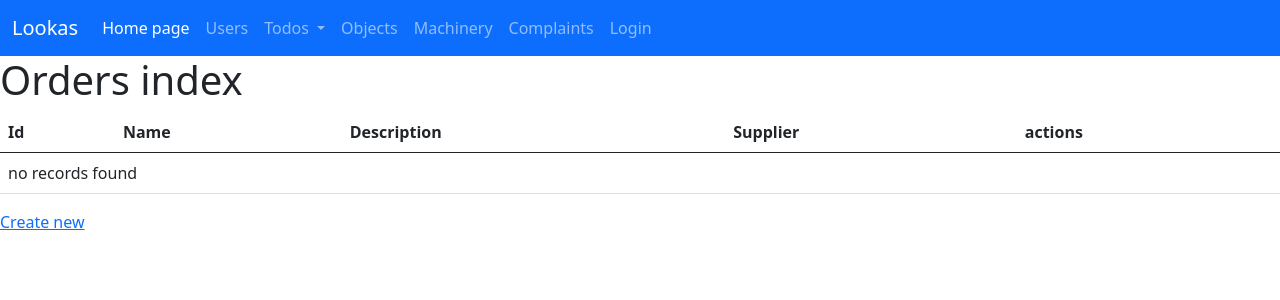
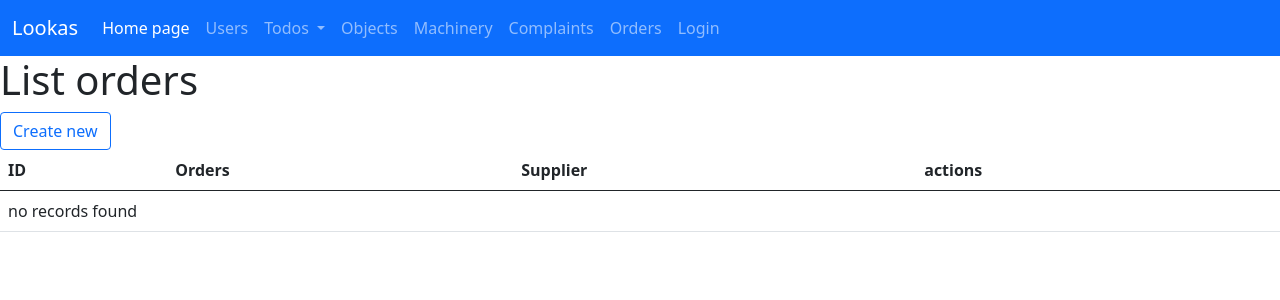
Before and after one commit to LookasNorman/hatcheryTodoSymfony, a Symfony app: template templates/orders/index.html.twig in a window 1280 px wide. Shown: the top 300 px of the page. Run offline with Twig, Linux system fonts and the light colour scheme; the template is opened without the code that fills it, so the values that code supplies are empty; some libraries are stand-ins or nearby versions.

Commit message:
Added translation

```diff
--- a/templates/navbar.html.twig
+++ b/templates/navbar.html.twig
@@ -41,6 +41,11 @@
                         {% trans %}menu.complaints{% endtrans %}
                     </a>
                 </li>
+                <li class="nav-item">
+                    <a class="nav-link" href="{{ path('orders_index') }}">
+                        {% trans %}menu.orders{% endtrans %}
+                    </a>
+                </li>
 
                 {% if app.user %}
                     <li><a class="nav-link" href="{{ path('app_logout') }}">
--- a/templates/object_address/edit.html.twig
+++ b/templates/object_address/edit.html.twig
@@ -7,7 +7,9 @@
 
     {{ include('object_address/_form.html.twig', {'button_label': 'Update'}) }}
 
-    <a class="btn btn-outline-primary" href="{{ path('object_address_index') }}">{% trans %}form.back{% endtrans %}</a>
+    <a class="btn btn-outline-primary" href="{{ path('object_address_index') }}">
+        {% trans %}form.back{% endtrans %}
+    </a>
 
     {{ include('object_address/_delete_form.html.twig') }}
 {% endblock %}
--- a/templates/orders/_delete_form.html.twig
+++ b/templates/orders/_delete_form.html.twig
@@ -1,5 +1,5 @@
 <form method="post" action="{{ path('orders_delete', {'id': order.id}) }}" onsubmit="return confirm('Are you sure you want to delete this item?');">
     <input type="hidden" name="_method" value="DELETE">
     <input type="hidden" name="_token" value="{{ csrf_token('delete' ~ order.id) }}">
-    <button class="btn">Delete</button>
+    <button class="btn btn-danger">{% trans %}form.delete{% endtrans %}</button>
 </form>
--- a/templates/orders/_form.html.twig
+++ b/templates/orders/_form.html.twig
@@ -1,4 +1,4 @@
 {{ form_start(form) }}
     {{ form_widget(form) }}
-    <button class="btn">{{ button_label|default('Save') }}</button>
+    <button class="btn btn-primary">{{ button_label|default('Save') }}</button>
 {{ form_end(form) }}
--- a/templates/orders/index.html.twig
+++ b/templates/orders/index.html.twig
@@ -1,18 +1,21 @@
 {% extends 'base.html.twig' %}
 
-{% block title %}Orders index{% endblock %}
+{% block title %}
+    {% trans %}list.list{% endtrans %} {% trans %}list.orders.title{% endtrans %}
+{% endblock %}
 
 {% block body %}
-    <h1>Orders index</h1>
-
+    <h1>{% trans %}list.list{% endtrans %} {% trans %}list.orders.title{% endtrans %}</h1>
+    <a class="btn btn-outline-primary" href="{{ path('orders_new') }}">
+        {% trans %}list.createNew{% endtrans %}
+    </a>
     <table class="table">
         <thead>
             <tr>
-                <th>Id</th>
-                <th>Name</th>
-                <th>Description</th>
-                <th>Supplier</th>
-                <th>actions</th>
+                <th>{% trans %}list.id{% endtrans %}</th>
+                <th>{% trans %}list.orders.name{% endtrans %}</th>
+                <th>{% trans %}list.orders.supplier{% endtrans %}</th>
+                <th>{% trans %}list.actions{% endtrans %}</th>
             </tr>
         </thead>
         <tbody>
@@ -20,20 +23,21 @@
             <tr>
                 <td>{{ order.id }}</td>
                 <td>{{ order.Name }}</td>
-                <td>{{ order.description }}</td>
                 <td>{{ order.supplier }}</td>
                 <td>
-                    <a href="{{ path('orders_show', {'id': order.id}) }}">show</a>
-                    <a href="{{ path('orders_edit', {'id': order.id}) }}">edit</a>
+                    <a href="{{ path('orders_show', {'id': order.id}) }}">
+                        {% trans %}list.show{% endtrans %}
+                    </a>
+                    <a href="{{ path('orders_edit', {'id': order.id}) }}">
+                        {% trans %}list.edit{% endtrans %}
+                    </a>
                 </td>
             </tr>
         {% else %}
             <tr>
-                <td colspan="5">no records found</td>
+                <td colspan="5">{% trans %}list.noRecordsFound{% endtrans %}</td>
             </tr>
         {% endfor %}
         </tbody>
     </table>
-
-    <a href="{{ path('orders_new') }}">Create new</a>
 {% endblock %}
--- a/translations/messages.en.yaml
+++ b/translations/messages.en.yaml
@@ -8,6 +8,7 @@ menu:
   objects: Objects
   machinery: Machinery
   complaints: Complaints
+  orders: Orders
   logout: Logout
   register: Register
   login: Login
@@ -21,6 +22,7 @@ form:
     user: user
     todo: todo
     object_address: object address
+    orders: orders
 list:
   list: List
   id: ID
@@ -84,3 +86,13 @@ list:
       create: Create new user
     show:
       title: User details
+  orders:
+    title: orders
+    name: Orders
+    description: Description
+    supplier: Supplier
+    new:
+      title: New orders
+      create: Add orders
+    show:
+      title: Orders details
```
Also changed, not shown: src/Controller/OrdersController.php (+6 -1 lines), src/Form/OrdersType.php (+27 -4 lines), templates/orders/edit.html.twig (+5 -3 lines), templates/orders/new.html.twig (+5 -3 lines), templates/orders/show.html.twig (+12 -8 lines), translations/messages.pl.yaml (+12 -0 lines).
